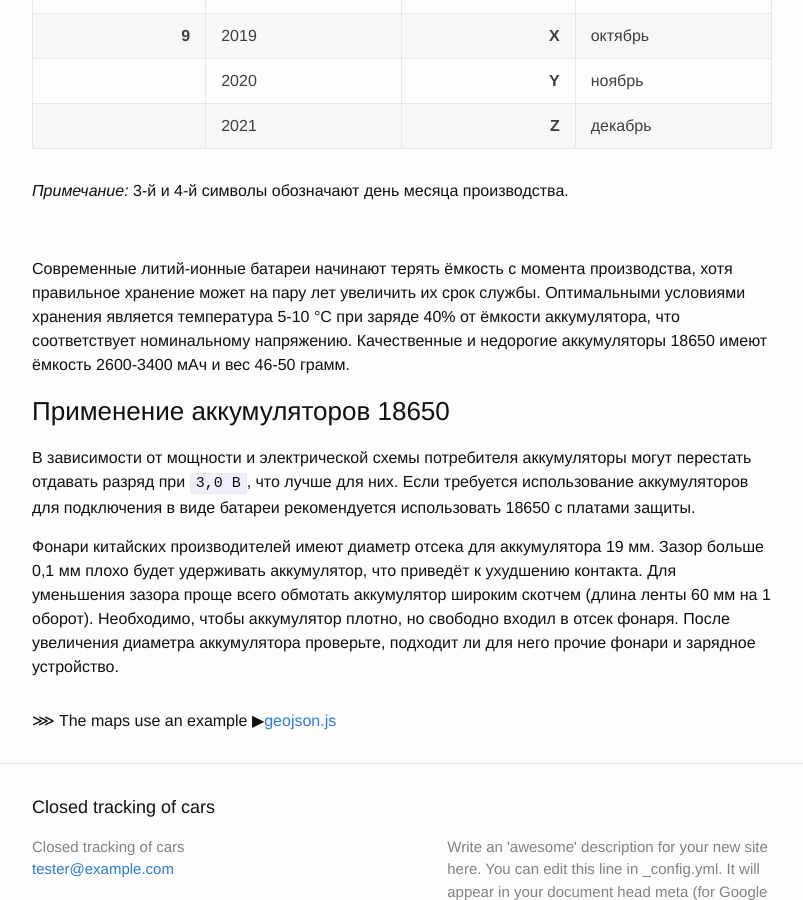
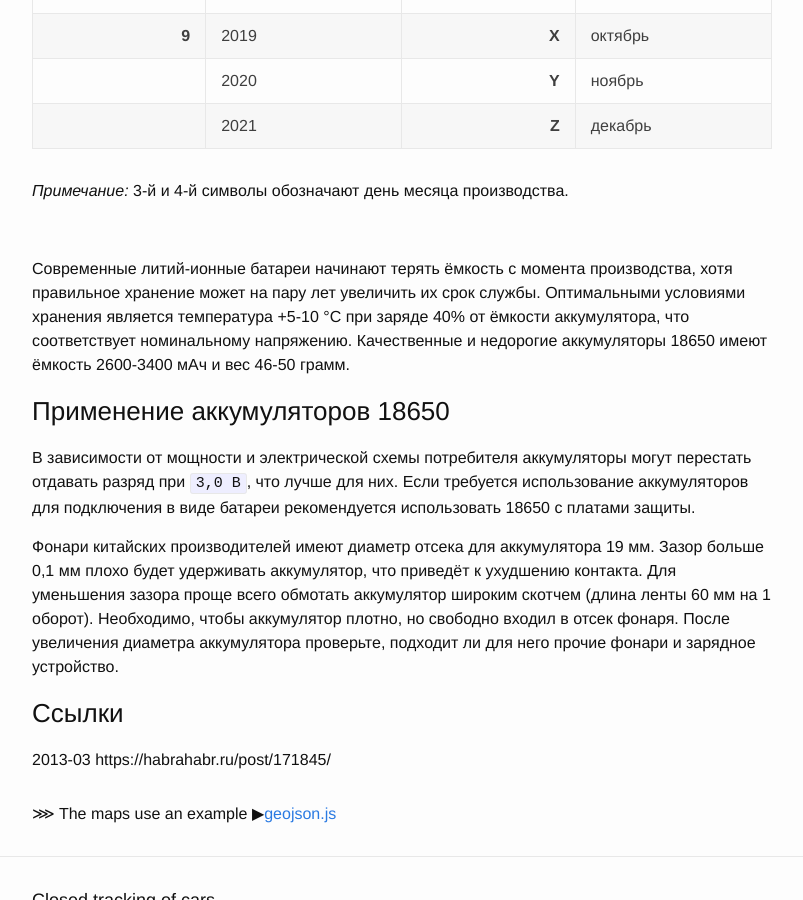
Before and after one commit to bopoh13/ctc-leaflet1, a Jekyll site: the page built from _posts/2018-03-10-li-ion_batteries.md, in a window 1280 px wide and 900 px high, scrolled down 3196 px. Shown: the whole window, without its empty margins (238-1041 px from the left). Built offline with Jekyll 4.4.1, drawn with Linux system fonts in a browser that asks for light colours; nearby versions of some CDN libraries.

Commit message:
add link

```diff
--- a/_posts/2018-03-10-li-ion_batteries.md
+++ b/_posts/2018-03-10-li-ion_batteries.md
@@ -104,7 +104,7 @@ author: bopoh13
 Современные литий-ионные батареи начинают терять ёмкость с момента
 производства, хотя правильное хранение может на пару лет увеличить их срок
 службы.
-Оптимальными условиями хранения является температура 5-10 &deg;C при заряде
+Оптимальными условиями хранения является температура +5-10 &deg;C при заряде
 40% от ёмкости аккумулятора, что соответствует номинальному напряжению.
 Качественные и недорогие аккумуляторы 18650 имеют ёмкость 2600-3400 мАч
 и вес 46-50 грамм.
@@ -124,3 +124,7 @@ author: bopoh13
 входил в отсек фонаря.
 После увеличения диаметра аккумулятора проверьте, подходит ли для него прочие
 фонари и зарядное устройство.
+
+### Ссылки
+
+2013-03 https://habrahabr.ru/post/171845/
```
